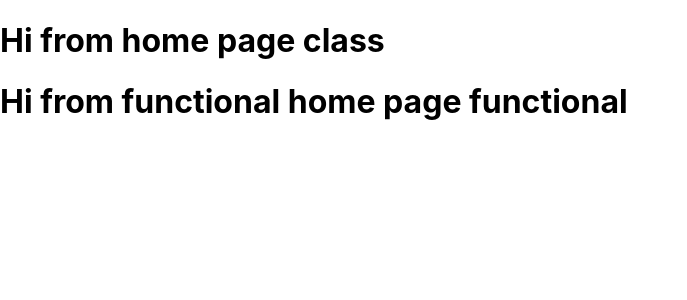
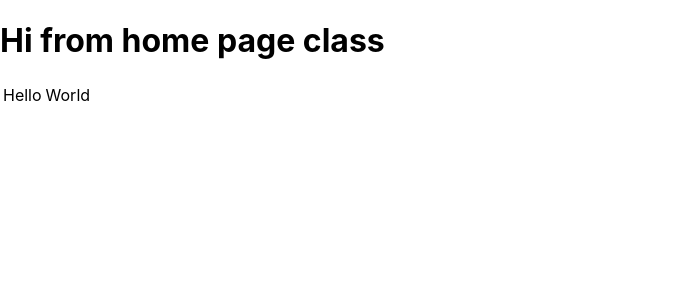
Before and after one commit to ajittupe2548/react-practice, a React (Create React App) app: page / in a window 1280 px wide. Shown: the top 300 px of the page, without its empty margins (0-687 px from the left). Built offline with nearby package versions, Linux system fonts and the light colour scheme.

Commit message:
Added : Fragments

```diff
--- a/src/App.js
+++ b/src/App.js
@@ -6,7 +6,6 @@ function App() {
   return (
     <div className="App">
       <CHome/>
-      <FHome/>
     </div>
   );
 }
--- a/src/Components/CHome.js
+++ b/src/Components/CHome.js
@@ -1,10 +1,12 @@
 import React, { Component } from 'react'
+import Table from './Table';
 
 class CHome extends Component {
     render() {
         return (
             <div>
                 <h1 className="heading">Hi from home page class</h1>
+                <Table/>
             </div>
         )
     }
--- /dev/null
+++ b/src/Components/Columns.js
@@ -0,0 +1,14 @@
+import React from "react";
+
+class Columns extends React.Component {
+  render() {
+    return (
+      <>
+        <td>Hello</td>
+        <td>World</td>
+      </>
+    );
+  }
+}
+
+export default Columns;
--- /dev/null
+++ b/src/Components/Table.js
@@ -0,0 +1,18 @@
+import React from "react";
+import Columns from "./Columns";
+
+class Table extends React.Component {
+  render() {
+    return (
+      <table>
+        <tbody>
+          <tr>
+            <Columns />
+          </tr>
+        </tbody>
+      </table>
+    );
+  }
+}
+
+export default Table;
```
